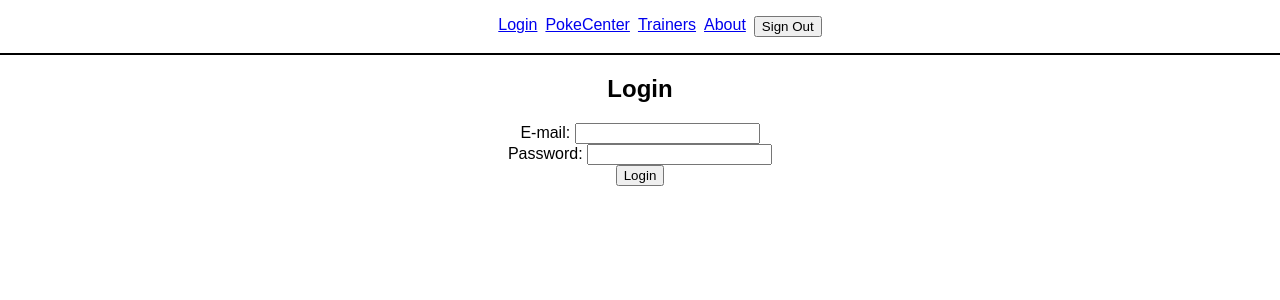
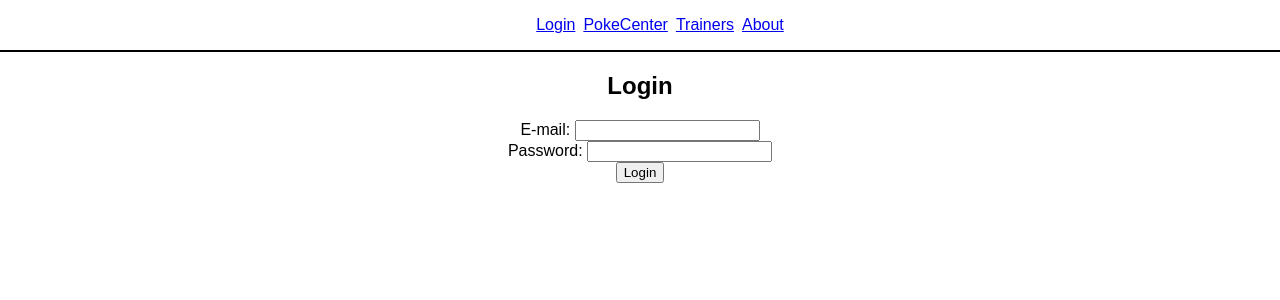
Before and after one commit to SirPotatoIV/mern_heroku, a React (Create React App) app in the folder client/: page / in a window 1280 px wide. Shown: the top 300 px of the page. Built offline with nearby package versions, Linux system fonts and the light colour scheme.

Commit message:
Added conditional rendering to the sign out button.

```diff
--- a/client/src/components/Nav.js
+++ b/client/src/components/Nav.js
@@ -29,9 +29,11 @@ const Nav = () => {
         <li>
           <Link to="/about">About</Link>
         </li>
-        <li>
-          <button onClick={handleSignout}>Sign Out</button>
-        </li>
+        {currentUser.isLoggedIn && (
+          <li>
+            <button onClick={handleSignout}>Sign Out</button>
+          </li>
+        )}
       </ul>
     </nav>
   );
```
